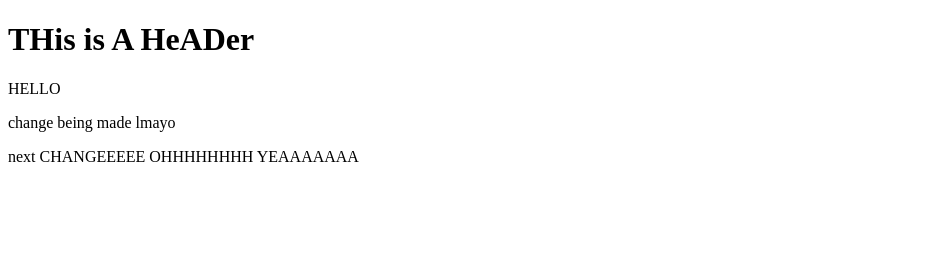
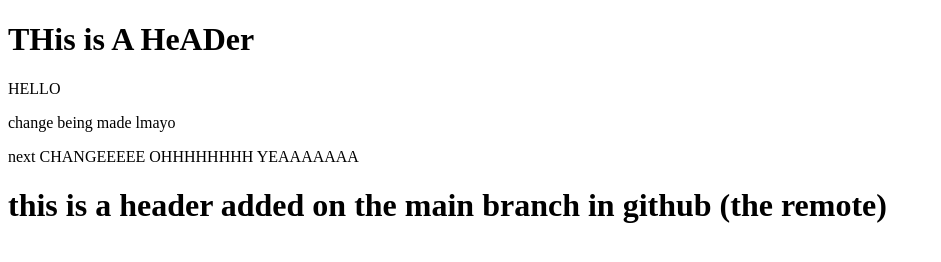
Before and after one commit to millevolteb/intro-git, a plain HTML site: page index.html in a window 1280 px wide. Shown: the whole page, without its empty margins (0-941 px from the left). Drawn offline with Linux system fonts and the light colour scheme.

Commit message:
Update index.html

```diff
--- a/index.html
+++ b/index.html
@@ -10,5 +10,6 @@
     <p>HELLO</p>
     <p>change being made lmayo</p>
     <p>next CHANGEEEEE OHHHHHHHH YEAAAAAAA</p>
+    <h1> this is a header added on the main branch in github (the remote)</h1>
   </body>
 </html>
```
